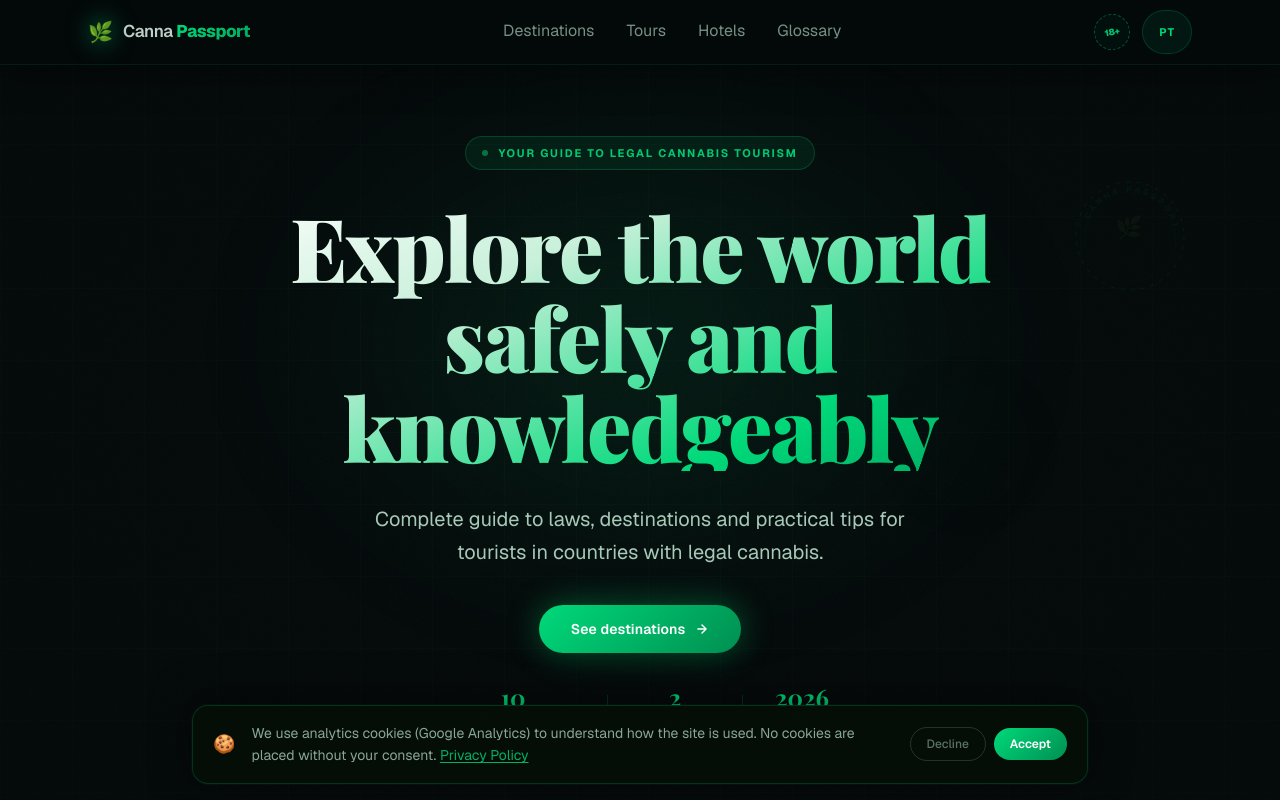
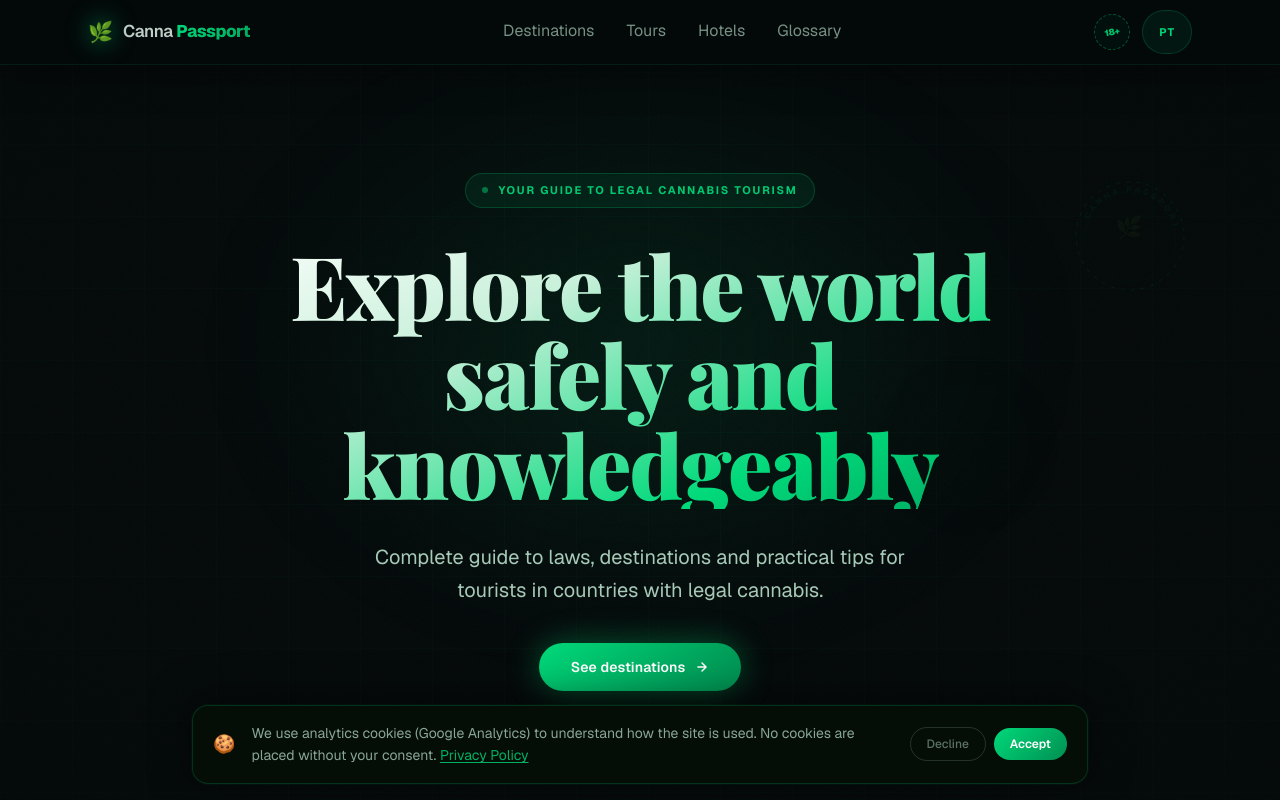
Before and after one commit to MarinaBrau/canna-passport, a Next.js app: page /en in a window 1280 px wide. Shown: the top 800 px of the page. Built offline with nearby package versions, Linux system fonts and the light colour scheme.

Commit message:
fix: remover stats strip do hero (10 países / 2 idiomas / 2026)
Co-Authored-By: Assistant Sonnet 4.6 <noreply@anthropic.com>

```diff
--- a/src/components/Hero.tsx
+++ b/src/components/Hero.tsx
@@ -5,13 +5,6 @@ import { Link } from "@/i18n/navigation";
 
 export function Hero() {
   const t = useTranslations("home.hero");
-  const tStats = useTranslations("home.stats");
-
-  const STATS = [
-    { value: "10", label: tStats("countries") },
-    { value: "2", label: tStats("languages") },
-    { value: "2026", label: tStats("updated") },
-  ];
   return (
     <>
       <style>{`
@@ -89,13 +82,6 @@ export function Hero() {
         }
         .hero-email-form.focused {
           box-shadow: 0 0 0 1px rgba(0, 217, 122, 0.35), 0 0 24px rgba(0, 217, 122, 0.12);
-        }
-
-        /* Stats strip */
-        .hero-stat-divider {
-          width: 1px;
-          height: 24px;
-          background: rgba(0, 217, 122, 0.18);
         }
 
         /* Decorative corner stamp */
@@ -276,31 +262,6 @@ export function Hero() {
             </Link>
           </div>
 
-          {/* Stats strip */}
-          <div
-            className="hero-el-4 flex items-center gap-5 sm:gap-8"
-            aria-label="Estatísticas do guia"
-          >
-            {STATS.map((stat, i) => (
-              <div key={stat.label} className="flex items-center gap-5 sm:gap-8">
-                {i > 0 && <div className="hero-stat-divider" aria-hidden />}
-                <div className="text-center">
-                  <div
-                    className="font-display font-bold leading-none"
-                    style={{ fontSize: "1.5rem", color: "#00d97a" }}
-                  >
-                    {stat.value}
-                  </div>
-                  <div
-                    className="text-[10px] uppercase tracking-[0.12em] mt-1"
-                    style={{ color: "rgba(180, 220, 200, 0.75)" }}
-                  >
-                    {stat.label}
-                  </div>
-                </div>
-              </div>
-            ))}
-          </div>
 
         </div>
 
```
